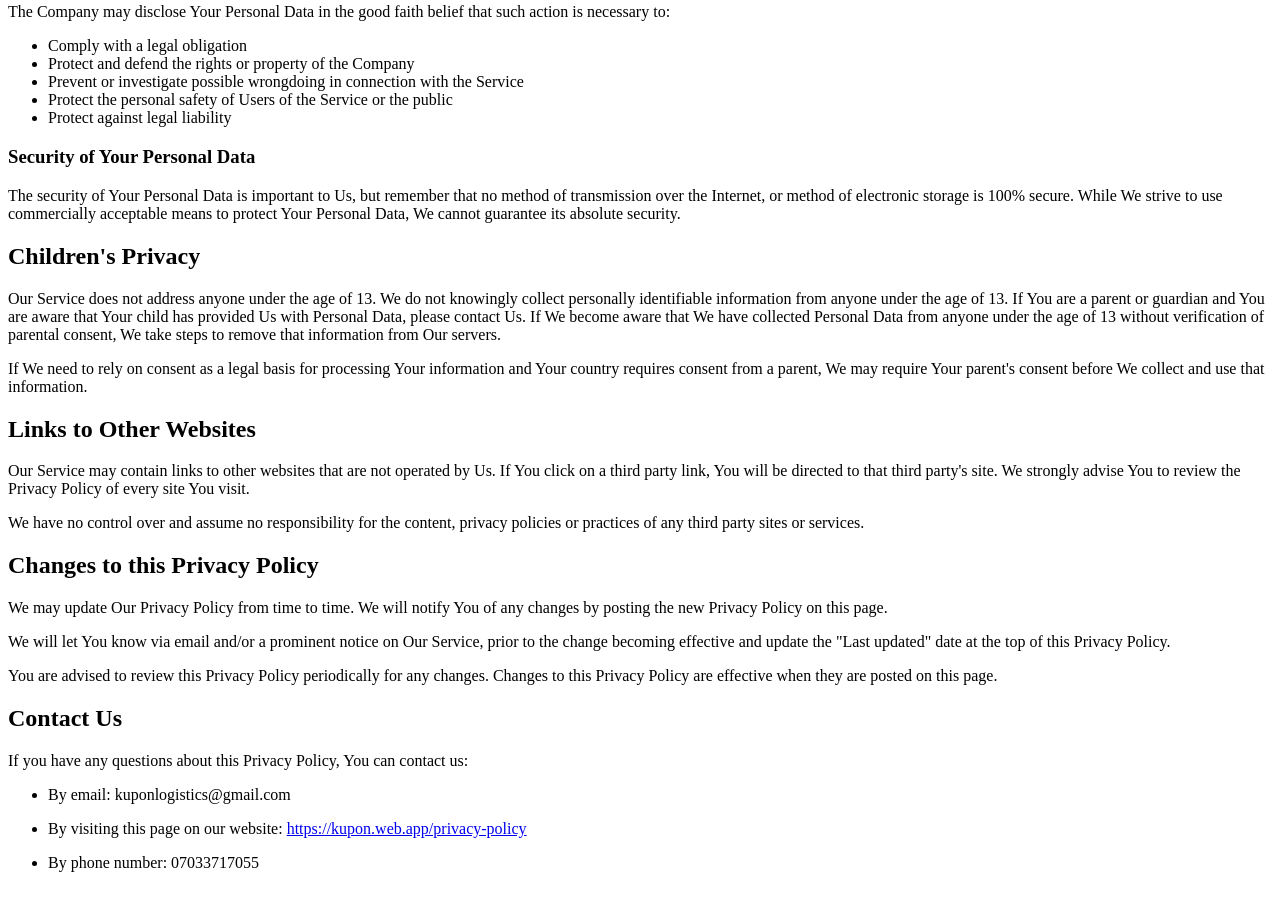
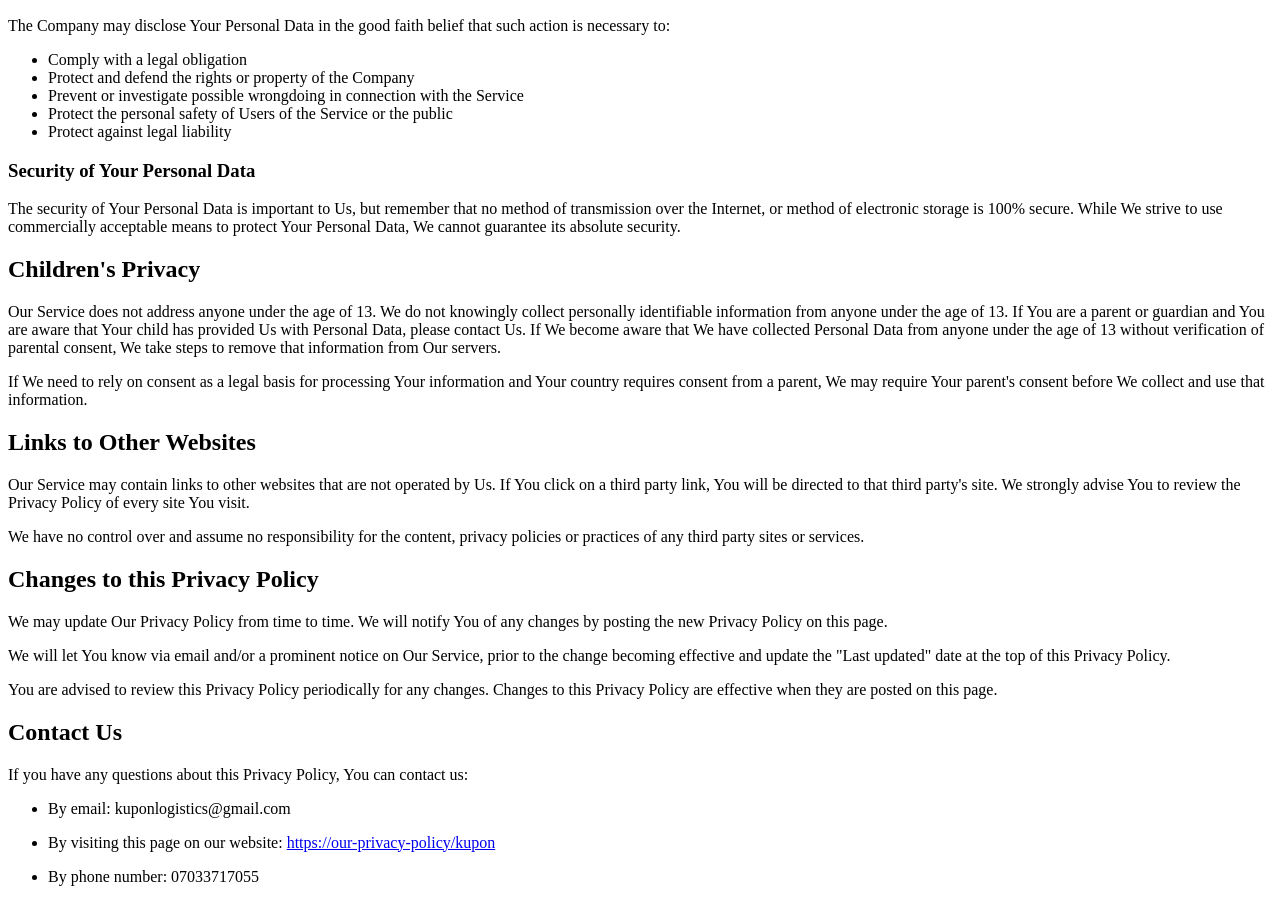
Before and after one commit to rowend36/privacy-policy, a plain HTML site: page kupon/index.html in a window 1280 px wide. Shown: the part 3417-4319 px from the top of the page. Drawn offline with Linux system fonts and the light colour scheme.

Commit message:
Update index.html

```diff
--- a/kupon/index.html
+++ b/kupon/index.html
@@ -1,3 +1,10 @@
+<!DOCTYPE html>
+<html>
+<head>
+  <title>Kupon Privacy Policy</title>
+  <link rel="icon" type="image/x-icon" href="favicon.ico">
+</head>
+<body>
 <h1>Privacy Policy</h1>
 <p>Last updated: January 05, 2024</p>
 <p>This Privacy Policy describes Our policies and procedures on the collection, use and disclosure of Your information when You use the Service and tells You about Your privacy rights and how the law protects You.</p>
@@ -171,9 +178,11 @@
 <p>By email: kuponlogistics@gmail.com</p>
 </li>
 <li>
-<p>By visiting this page on our website: <a href="https://our-privacy-policy/kupon" rel="external nofollow noopener" target="_blank">https://kupon.web.app/privacy-policy</a></p>
+<p>By visiting this page on our website: <a href="https://our-privacy-policy/kupon" rel="external nofollow noopener" target="_blank">https://our-privacy-policy/kupon</a></p>
 </li>
 <li>
 <p>By phone number: 07033717055</p>
 </li>
 </ul>
+</body>
+</html>
```
